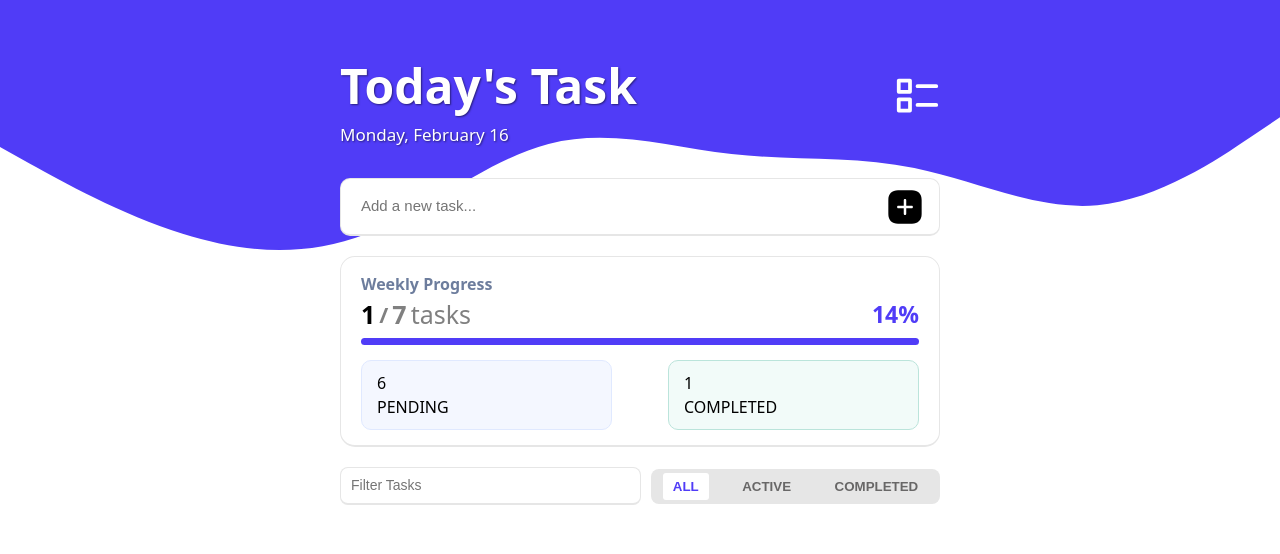
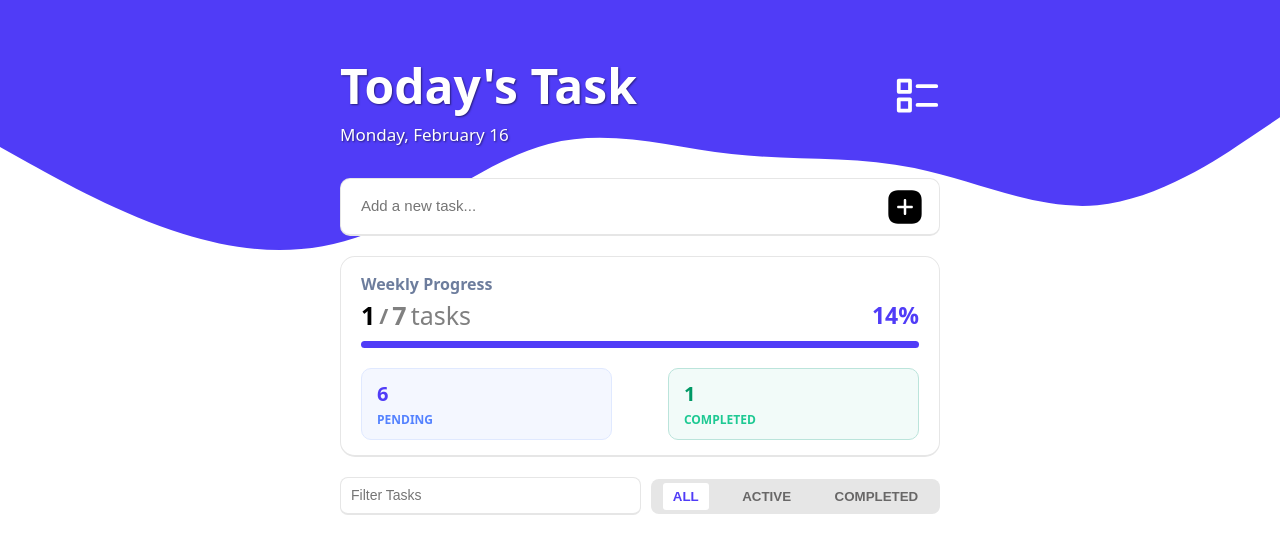
Before and after one commit to geraldmrls/Todo-app-with-react-js, a React (Vite) app in the folder todo-project/: page / in a window 1280 px wide. Shown: the top 554 px of the page. Built offline with nearby package versions, Linux system fonts and the light colour scheme.

Commit message:
Use local storage to save and retrieve button sorting values

```diff
--- a/todo-project/src/components/FilterTodo/FilterTodo.jsx
+++ b/todo-project/src/components/FilterTodo/FilterTodo.jsx
@@ -1,9 +1,17 @@
 
-import { useState } from "react"
+import { useState, useEffect } from "react"
 import "./FilterTodo.css"
 
 export function FilterTodo(){
-    const [buttonActive, setButtonActive] = useState("ALL");
+    const [buttonActive, setButtonActive] = useState(()=>{
+        const buttonActiveSaved = localStorage.getItem("clicked-button");
+        return buttonActiveSaved ? JSON.parse(buttonActiveSaved) : "ALL";
+    });
+
+    useEffect(()=>{
+        localStorage.setItem("clicked-button", JSON.stringify(buttonActive));
+    }, [buttonActive])
+
 
     function handleClick(event){
         const buttonTextContent = event.target.textContent;
--- a/todo-project/src/components/TodoList/TodoList.css
+++ b/todo-project/src/components/TodoList/TodoList.css
@@ -5,12 +5,12 @@
 .todo-items-container {
   max-height: 350px; /* or whatever height you want */
   flex-grow: 1;
-  overflow-y: auto;  /* vertical scroll only */
+  overflow-y: auto; /* vertical scroll only */
   overflow-x: hidden; /* hide horizontal scroll */
+  scrollbar-width: none;
   padding-right: 0px; /* optional, prevents scrollbar overlap */
   margin-top: 25px;
   padding-bottom: 10px;
-  scrollbar-width: none;
 }
 
 .todo-value-container {
@@ -28,7 +28,7 @@
   transition: border-color 0.3s ease;
 }
 
-.todo-value-container:first-child{
+.todo-value-container:first-child {
   margin-top: 0;
 }
 
@@ -158,7 +158,6 @@
   transition: opacity 0.5s;
 }
 
-
 .edit-image:hover + .edit-image-cirlce {
   opacity: 1;
 }
@@ -166,9 +165,6 @@
 .delete-image:hover + .delete-image-circle {
   opacity: 1;
 }
-
-
-
 
 .delete-image-circle {
   right: -5px;
@@ -201,12 +197,10 @@
   border: none;
 }
 
-
-
 /* mobile response */
 
-@media (width<=767px) and (hover:none){
-  .todo-items-container{
+@media (width<=767px) and (hover: none) {
+  .todo-items-container {
     padding-right: 0px;
     padding-bottom: 15px;
   }
--- a/todo-project/src/components/WeeklyProgress/WeeklyProgress.css
+++ b/todo-project/src/components/WeeklyProgress/WeeklyProgress.css
@@ -15,6 +15,7 @@
 
 .weekly-progress-title{
     color: #6d7d9d;
+    margin-bottom: 1px;
 }
 
 .progress-container{
@@ -32,7 +33,7 @@
     height: 7px;
     border-radius: 3.5px;
     background-color: var(--primary-color);
-    margin-top: 5px;
+    margin-top: 7px;
     box-sizing: border-box;
 }
 
@@ -82,7 +83,7 @@
 /* pending and completed tasks container */
 
 .pending-completed-container{
-    margin-top: 10px;
+    margin-top: 15px;
     display: flex;
     justify-content: space-between;
 }
@@ -106,3 +107,30 @@
     background-color: #f2fbf9;
     border: 1px solid #bbe4db;
 }
+
+.pending-title,
+.completed-title{
+    font-size: 12px;
+    font-weight: bold;
+    margin-top: 2px;
+}
+
+.pending-title{
+    color: hwb(224 33% 0%);
+}
+
+.completed-title{
+    color: #1ec993;
+}
+
+.pending-count{
+    color: var(--primary-color);
+    font-weight: bold;
+    font-size: 20px;
+}
+
+.completed-count{
+    color: #009966;
+    font-weight: bold;
+    font-size: 20px;
+}
```
